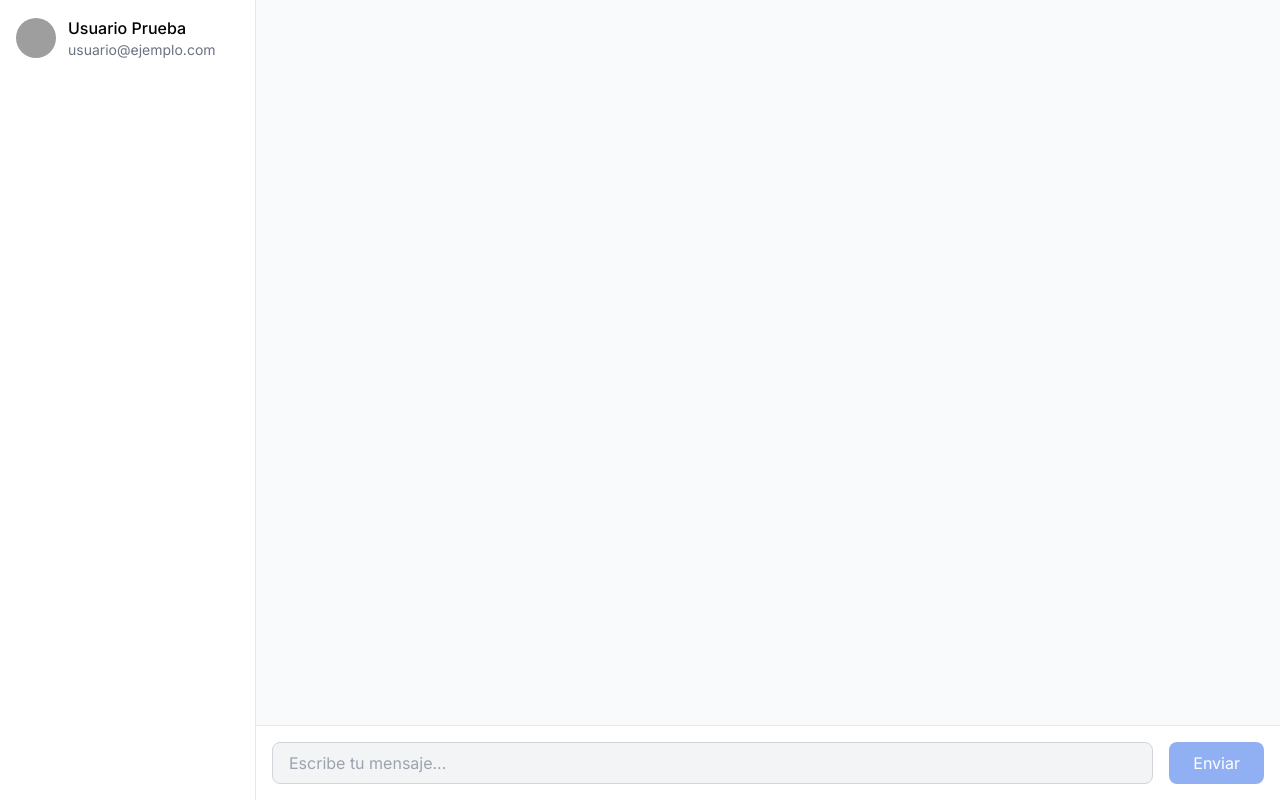
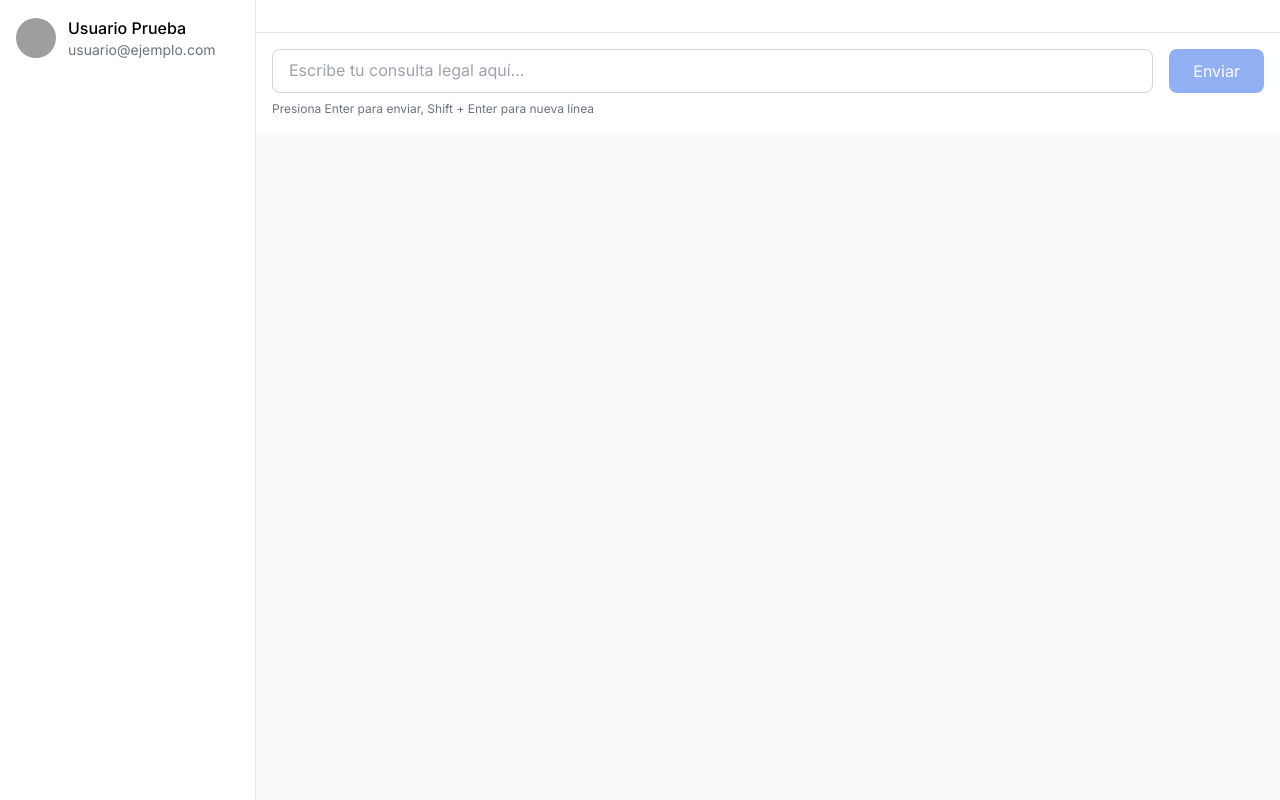
Before and after one commit to lazarohernan/abogados, a Next.js app: page / in a window 1280 px wide. Built offline with nearby package versions, Linux system fonts and the light colour scheme; grey boxes are pictures that could not be loaded.

Commit message:
ChatSection.tsx

```diff
--- a/src/app/dashboard/ChatSection.tsx
+++ b/src/app/dashboard/ChatSection.tsx
@@ -1,8 +1,7 @@
 'use client';
 
-import { useRef, useEffect, useState } from 'react';
-import { useRouter } from 'next/navigation';
-import Link from 'next/link';
+import { useRef, useEffect } from 'react';
+import UserProfile from '@/types/profile'; // Importa el tipo UserProfile
 
 interface Message {
   role: 'user' | 'assistant';
@@ -11,15 +10,13 @@ interface Message {
 }
 
 interface ChatSectionProps {
-  profile: UserProfile;
+  profile: UserProfile; // Usa el tipo importado
   messages: Message[];
   isTyping: boolean;
   inputMessage: string;
   setInputMessage: (message: string) => void;
   handleSendMessage: () => void;
 }
-
-const MESSAGE_LIMIT_TRIAL = 10; // Message limit for trial users
 
 export default function ChatSection({
   profile,
@@ -30,122 +27,39 @@ export default function ChatSection({
   handleSendMessage,
 }: ChatSectionProps) {
   const chatEndRef = useRef<HTMLDivElement>(null);
-  const chatContainerRef = useRef<HTMLDivElement>(null);
-  const router = useRouter();
-  const [isAtBottom, setIsAtBottom] = useState(true);
-  const [showScrollButton, setShowScrollButton] = useState(false);
-
-  // Calculate remaining messages for trial users
-  const isTrialUser = profile.subscription_status === 'trial';
-  const remainingMessages = isTrialUser ? MESSAGE_LIMIT_TRIAL - messages.length : null;
-  const hasReachedLimit = isTrialUser && remainingMessages !== null && remainingMessages <= 0;
-
-  // Calculate trial status
-  const trialEnd = profile.trial_end ? new Date(profile.trial_end) : null;
-  const now = new Date();
-  const isTrialActive = trialEnd ? trialEnd > now : false;
-  const daysLeftInTrial = trialEnd
-    ? Math.ceil((trialEnd.getTime() - now.getTime()) / (1000 * 60 * 60 * 24))
-    : 0;
 
   useEffect(() => {
-    const handleScroll = () => {
-      if (!chatContainerRef.current) return;
-
-      const { scrollTop, scrollHeight, clientHeight } = chatContainerRef.current;
-      const isBottom = Math.abs(scrollHeight - clientHeight - scrollTop) < 50;
-      setIsAtBottom(isBottom);
-      setShowScrollButton(!isBottom);
-    };
-
-    const container = chatContainerRef.current;
-    if (container) {
-      container.addEventListener('scroll', handleScroll);
-      return () => container.removeEventListener('scroll', handleScroll);
-    }
-  }, []);
-
-  useEffect(() => {
-    if (isAtBottom && chatEndRef.current) {
-      chatEndRef.current.scrollIntoView({ behavior: 'smooth' });
-    }
-  }, [messages, isAtBottom]);
-
-  const scrollToBottom = () => {
     chatEndRef.current?.scrollIntoView({ behavior: 'smooth' });
-  };
-
-  const handleSubmit = (e: React.FormEvent) => {
-    e.preventDefault();
-    if (hasReachedLimit) {
-      return;
-    }
-    handleSendMessage();
-  };
+  }, [messages]);
 
   return (
-    <div className="flex flex-col h-full bg-gray-50">
-      {/* Trial/Subscription Warning */}
-      {(isTrialUser || profile.subscription_status === 'inactive') && (
-        <div className="bg-yellow-50 p-4 border-b border-yellow-100">
-          <div className="flex items-center justify-between">
-            <div className="flex items-center">
-              <svg className="h-5 w-5 text-yellow-400" fill="none" viewBox="0 0 24 24" stroke="currentColor">
-                <path strokeLinecap="round" strokeLinejoin="round" strokeWidth={2} d="M12 9v2m0 4h.01m-6.938 4h13.856c1.54 0 2.502-1.667 1.732-3L13.732 4c-.77-1.333-2.694-1.333-3.464 0L3.34 16c-.77 1.333.192 3 1.732 3z" />
-              </svg>
-              <div className="ml-3">
-                <h3 className="text-sm font-medium text-yellow-800">
-                  {profile.subscription_status === 'inactive'
-                    ? 'Tu suscripción ha expirado'
-                    : isTrialActive
-                    ? `Periodo de prueba: ${remainingMessages} mensajes restantes (${daysLeftInTrial} días)`
-                    : 'Tu periodo de prueba ha terminado'}
-                </h3>
-              </div>
-            </div>
-            <Link
-              href="/dashboard/subscription"
-              className="ml-4 px-4 py-2 text-sm font-medium text-yellow-800 bg-yellow-100 hover:bg-yellow-200 rounded-md transition-colors"
-            >
-              Actualizar a premium
-            </Link>
-          </div>
-        </div>
-      )}
-
-      {/* Chat Messages */}
-      <div
-        ref={chatContainerRef}
-        className="flex-1 overflow-y-auto p-4 space-y-4"
-      >
+    <div className="flex-1 flex flex-col bg-white">
+      {/* Mensajes */}
+      <div className="flex-1 overflow-y-auto p-4">
         {messages.map((message, index) => (
           <div
             key={index}
-            className={`flex ${
-              message.role === 'user' ? 'justify-end' : 'justify-start'
-            }`}
+            className={`flex ${message.role === 'user' ? 'justify-end' : 'justify-start'} mb-2`}
           >
             <div
-              className={`max-w-[80%] rounded-lg px-4 py-2 ${
+              className={`max-w-[70%] px-4 py-2 rounded-lg ${
                 message.role === 'user'
-                  ? 'bg-blue-600 text-white'
-                  : 'bg-white border border-gray-200'
+                  ? 'bg-blue-600 text-white order-1'
+                  : 'bg-gray-100 text-gray-900 order-2'
               }`}
             >
-              <p className="text-sm">{message.content}</p>
+              <div className="text-sm whitespace-pre-wrap">{message.content}</div>
               {message.created_at && (
-                <span className={`text-xs mt-1 block ${
-                  message.role === 'user' ? 'text-blue-100' : 'text-gray-400'
-                }`}>
+                <div className="text-xs opacity-70 mt-1">
                   {new Date(message.created_at).toLocaleTimeString()}
-                </span>
+                </div>
               )}
             </div>
           </div>
         ))}
         {isTyping && (
-          <div className="flex justify-start">
-            <div className="bg-white border border-gray-200 rounded-lg px-4 py-2">
+          <div className="flex items-center mb-2">
+            <div className="bg-gray-100 rounded-lg px-4 py-2">
               <div className="flex space-x-2">
                 <div className="w-2 h-2 bg-gray-400 rounded-full animate-bounce"></div>
                 <div className="w-2 h-2 bg-gray-400 rounded-full animate-bounce delay-100"></div>
@@ -157,50 +71,34 @@ export default function ChatSection({
         <div ref={chatEndRef} />
       </div>
 
-      {/* Scroll to Bottom Button */}
-      {showScrollButton && (
-        <button
-          onClick={scrollToBottom}
-          className="absolute bottom-24 right-4 bg-gray-800 text-white p-2 rounded-full shadow-lg hover:bg-gray-700 transition-colors"
-        >
-          <svg className="h-5 w-5" fill="none" viewBox="0 0 24 24" stroke="currentColor">
-            <path strokeLinecap="round" strokeLinejoin="round" strokeWidth={2} d="M19 14l-7 7m0 0l-7-7m7 7V3" />
-          </svg>
-        </button>
-      )}
-
-      {/* Input Form */}
-      <div className="border-t bg-white p-4">
-        <form onSubmit={handleSubmit} className="flex space-x-4">
-          <input
-            type="text"
+      {/* Entrada de chat */}
+      <div className="border-t p-4 sticky bottom-0 bg-white">
+        <div className="flex space-x-4">
+          <textarea
             value={inputMessage}
             onChange={(e) => setInputMessage(e.target.value)}
-            placeholder={
-              hasReachedLimit
-                ? "Has alcanzado el límite de mensajes. Actualiza a premium para continuar."
-                : "Escribe tu mensaje..."
-            }
-            disabled={hasReachedLimit || !isTrialActive}
-            className="flex-1 px-4 py-2 border border-gray-300 rounded-lg focus:outline-none focus:ring-2 focus:ring-blue-500 focus:border-transparent disabled:bg-gray-100 disabled:text-gray-500"
+            onKeyPress={(e) => {
+              if (e.key === 'Enter' && !e.shiftKey) {
+                e.preventDefault();
+                handleSendMessage();
+              }
+            }}
+            placeholder="Escribe tu consulta legal aquí..."
+            className="flex-1 resize-none rounded-lg border border-gray-300 px-4 py-2 focus:outline-none focus:ring-2 focus:ring-blue-500 min-h-[44px] max-h-32"
+            rows={1}
+            disabled={isTyping}
           />
           <button
-            type="submit"
-            disabled={!inputMessage.trim() || isTyping || hasReachedLimit || !isTrialActive}
+            onClick={handleSendMessage}
+            disabled={!inputMessage.trim() || isTyping}
             className="px-6 py-2 bg-blue-600 text-white rounded-lg hover:bg-blue-700 focus:outline-none focus:ring-2 focus:ring-blue-500 focus:ring-offset-2 disabled:opacity-50 disabled:cursor-not-allowed transition-colors"
           >
-            {isTyping ? (
-              <div className="flex items-center space-x-2">
-                <span>Enviando</span>
-                <div className="w-2 h-2 bg-white rounded-full animate-bounce"></div>
-                <div className="w-2 h-2 bg-white rounded-full animate-bounce delay-100"></div>
-                <div className="w-2 h-2 bg-white rounded-full animate-bounce delay-200"></div>
-              </div>
-            ) : (
-              'Enviar'
-            )}
+            {isTyping ? 'Procesando...' : 'Enviar'}
           </button>
-        </form>
+        </div>
+        <div className="mt-2 text-xs text-gray-500">
+          Presiona Enter para enviar, Shift + Enter para nueva línea
+        </div>
       </div>
     </div>
   );
```
